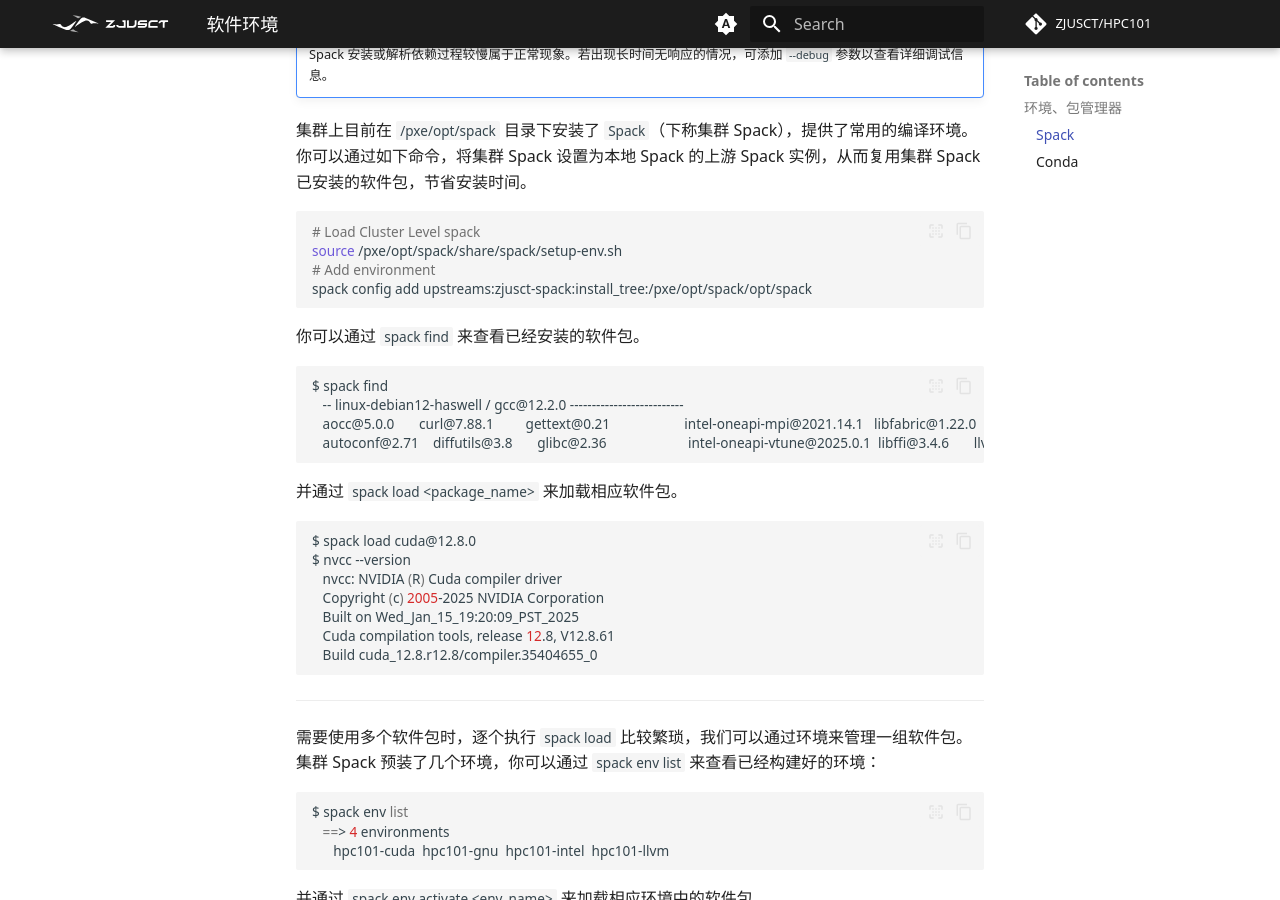
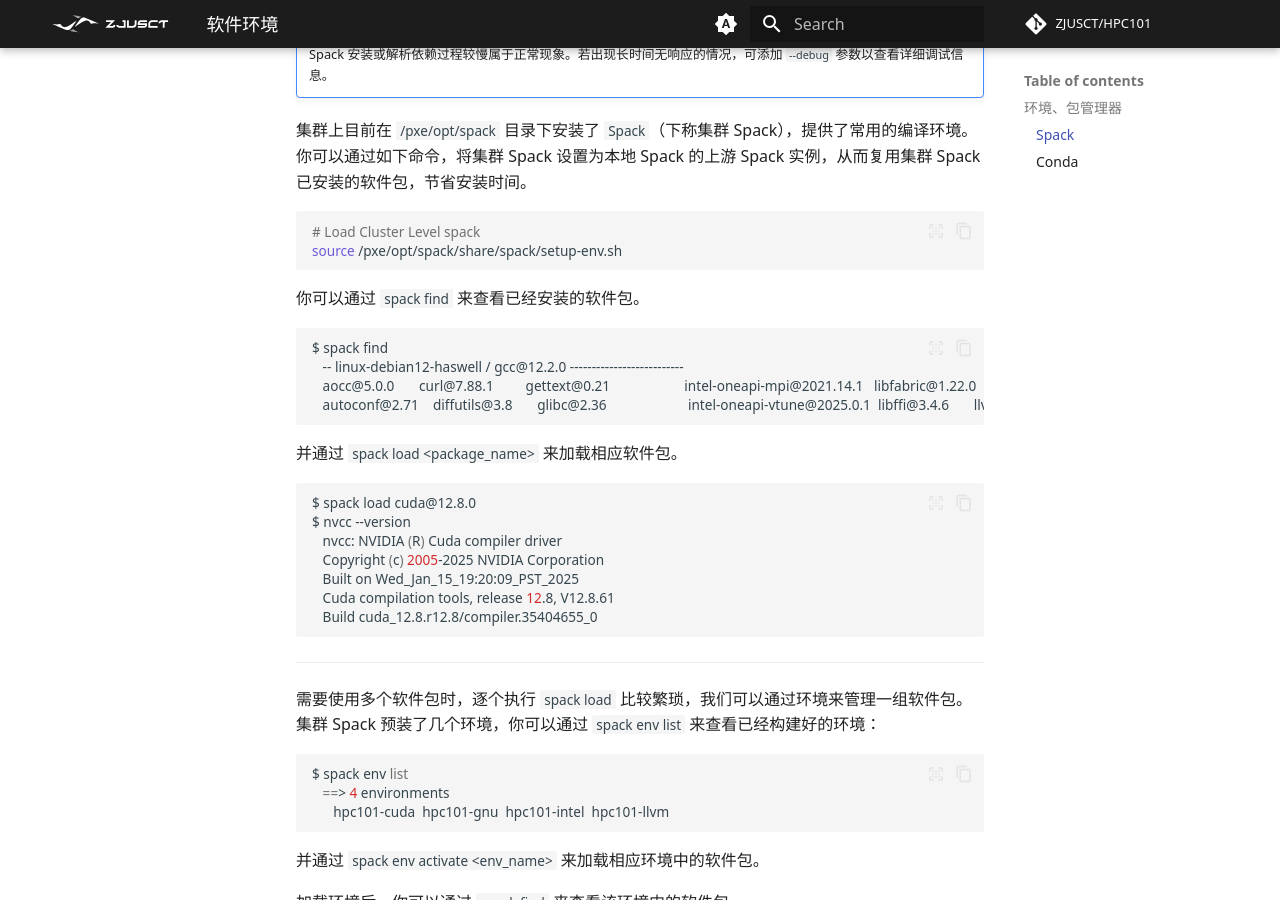
Before and after one commit to wys917/HPC101, an MkDocs documentation site: the page built from docs/guide/env.md, in a window 1280 px wide and 900 px high, scrolled down 709 px. Built offline with MkDocs 1.6.1 and Material for MkDocs 9.7.7, drawn with Linux system fonts in a browser that asks for light colours; some web fonts are replaced; comment, search, counter and statistics services are not loaded.

Commit message:
fix: use source instead of spack config add

````diff
--- a/docs/guide/env.md
+++ b/docs/guide/env.md
@@ -26,8 +26,6 @@
 ```shell
 # Load Cluster Level spack
 source /pxe/opt/spack/share/spack/setup-env.sh
-# Add environment
-spack config add upstreams:zjusct-spack:install_tree:/pxe/opt/spack/opt/spack
 ```
 
 你可以通过 `spack find` 来查看已经安装的软件包。
````
